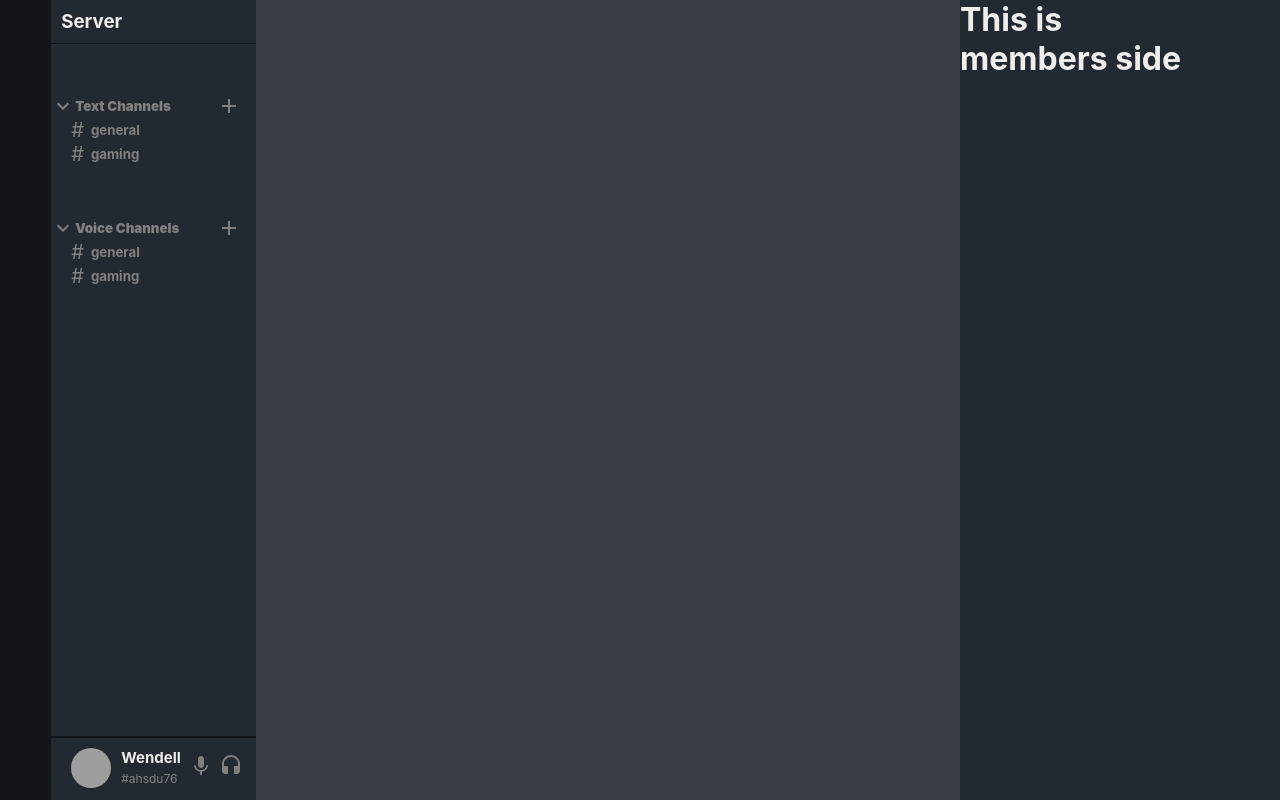
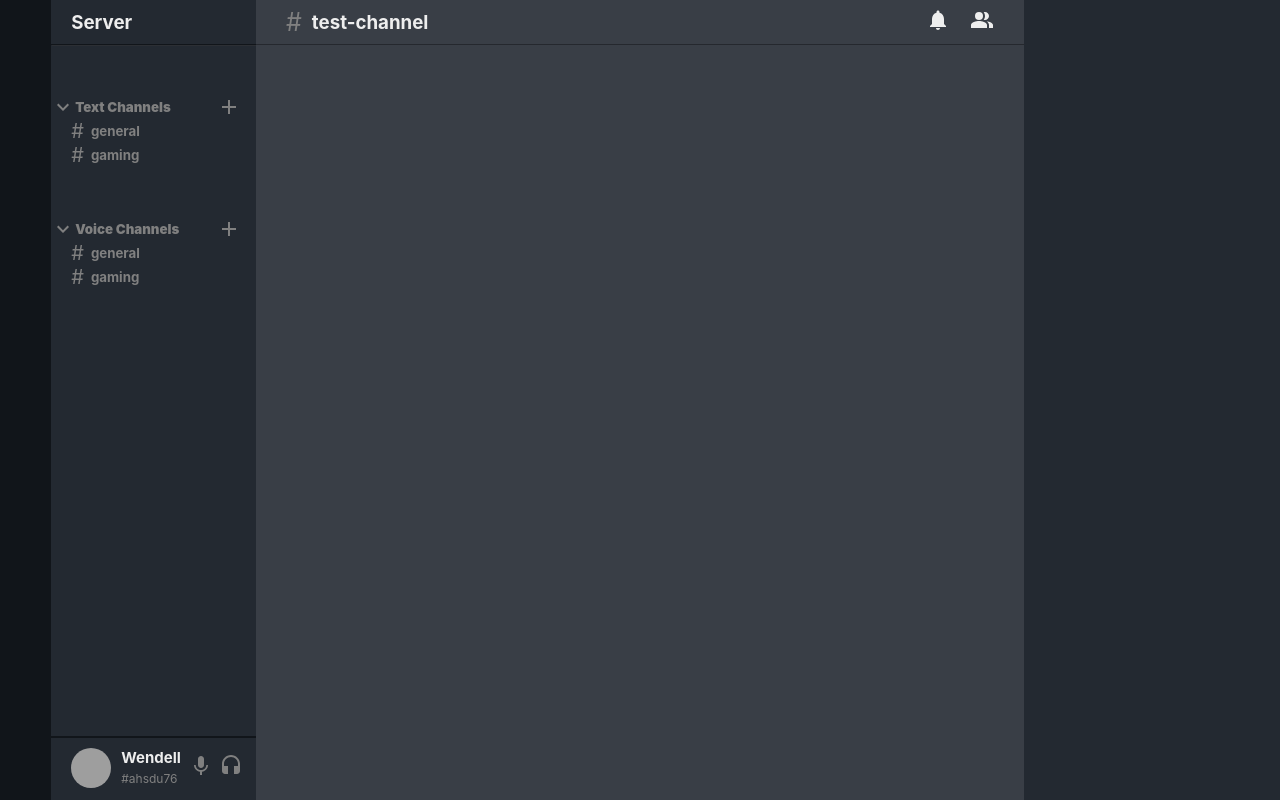
Before and after one commit to iamwendellbalagot/disrope, a React (Create React App) app: page / in a window 1280 px wide. Built offline with nearby package versions, Linux system fonts and the light colour scheme; grey boxes are pictures that could not be loaded.

Commit message:
sidebar ui finished

```diff
--- a/src/components/AppBody/AppBody.css
+++ b/src/components/AppBody/AppBody.css
@@ -1,6 +1,35 @@
 .appbody {
   display: flex;
   flex-direction: column;
-  flex: 0.55;
+  flex: 0.6;
   background-color: #393e46;
 }
+
+.appbody__header {
+  display: flex;
+  justify-content: space-between;
+  align-items: center;
+  border-bottom: 1px solid #25282e;
+  box-shadow: 1px #262a30;
+  height: 44px;
+}
+
+.appbody__headerChannel {
+  display: flex;
+  align-items: center;
+  margin-left: 30px;
+}
+
+.appbody__headerChannel > span {
+  margin-right: 10px;
+  color: gray;
+  font-size: 25px;
+}
+
+.appbody__headerIcons {
+  margin-right: 20px;
+}
+
+.appbody__headerIcons > .MuiSvgIcon-root {
+  margin: auto 10px;
+}
--- a/src/components/AppBody/AppBody.js
+++ b/src/components/AppBody/AppBody.js
@@ -1,10 +1,22 @@
 import React from 'react';
 import './AppBody.css';
+
+import NotificationsIcon from '@material-ui/icons/Notifications';
+import PeopleAltIcon from '@material-ui/icons/PeopleAlt';
 
 const AppBody = () => {
     return (
         <div className='appbody'>
-
+            <div className="appbody__header">
+                <div className="appbody__headerChannel">
+                    <span>#</span>
+                    <h3>test-channel</h3>
+                </div>
+                <div className="appbody__headerIcons">
+                    <NotificationsIcon />
+                    <PeopleAltIcon />
+                </div>
+            </div>
         </div>
     )
 }
--- a/src/components/Members/Members.js
+++ b/src/components/Members/Members.js
@@ -4,7 +4,6 @@ import './Members.css';
 const Members = () => {
     return (
         <div className='members'>
-            <h1>This is members side</h1>
         </div>
     )
 }
--- a/src/components/Sidebar/Sidebar.css
+++ b/src/components/Sidebar/Sidebar.css
@@ -22,9 +22,12 @@
 }
 
 .sidebar__header {
+  display: flex;
   border-bottom: 1px solid #11151a;
   box-shadow: 1px 1px #2c2f34;
-  padding: 10px;
+  height: 44px;
+  padding-left: 20px;
+  align-items: center;
 }
 
 .channel__container {
```
